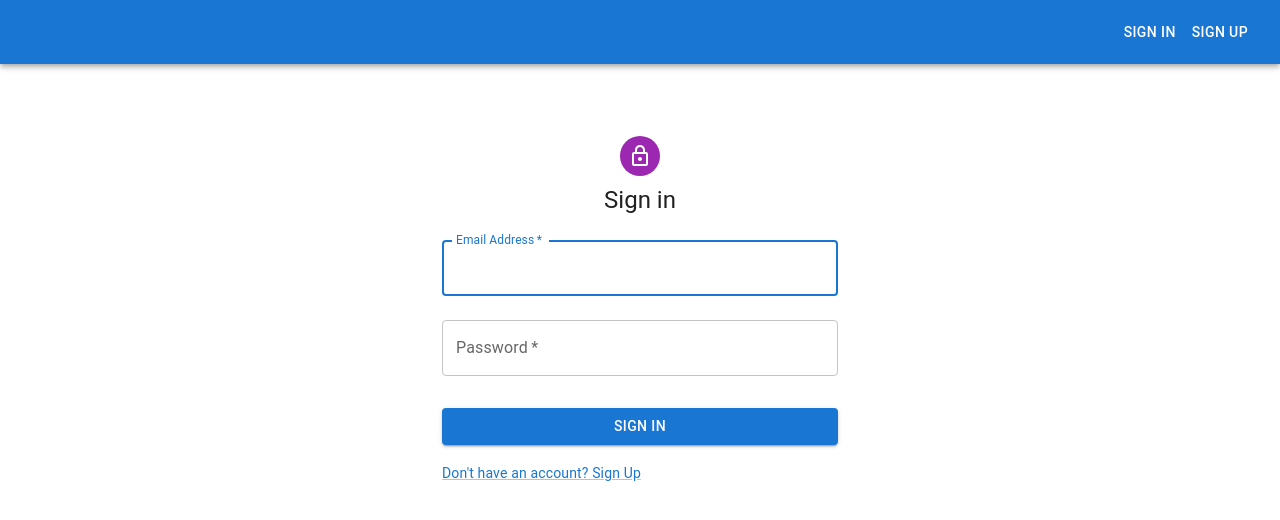
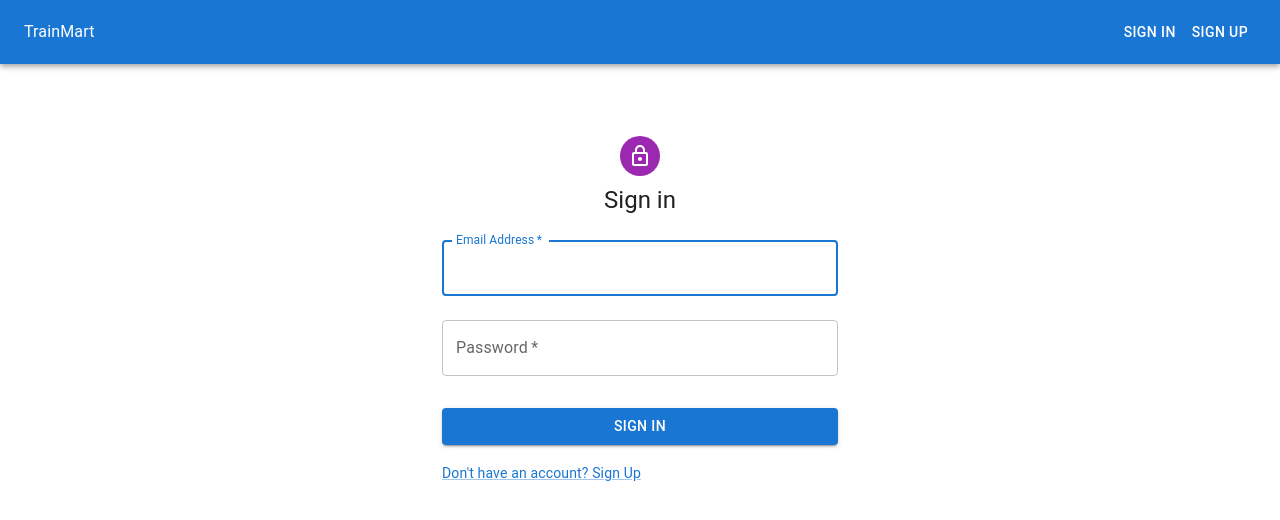
Before and after one commit to gracefh/63952-proj, a React (Create React App) app: page / in a window 1280 px wide. Shown: the top 520 px of the page. Built offline with nearby package versions, Linux system fonts and the light colour scheme; no server answers.

Commit message:
add project name

```diff
--- a/src/components/navbar.js
+++ b/src/components/navbar.js
@@ -1,5 +1,5 @@
 import React, { useContext, useState } from "react";
-import { AppBar, Toolbar, Button, Box, Alert } from "@mui/material";
+import { AppBar, Toolbar, Button, Box, Alert, Typography } from "@mui/material";
 import { useNavigate } from "react-router-dom";
 import { AuthContext } from "../AuthContext";
 import { useSelector, useDispatch } from 'react-redux';
@@ -48,6 +48,9 @@ export default function Navbar() {
             </Alert>
           </Box>
         )}
+        <Typography component="h2">
+          TrainMart
+        </Typography>
         <Box sx={{ flexGrow: 1 }} />
         {user!==undefined ? (
           <>
```
